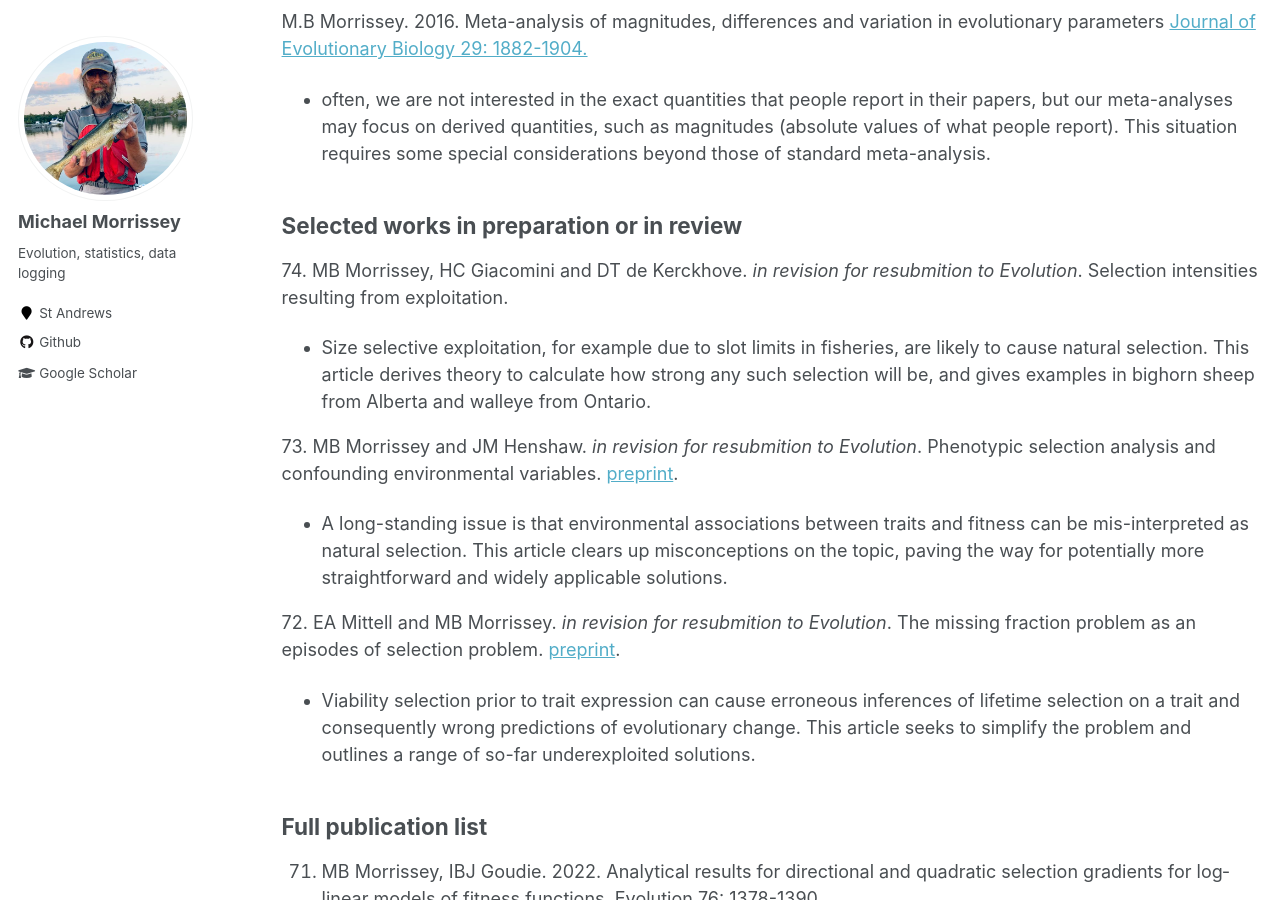
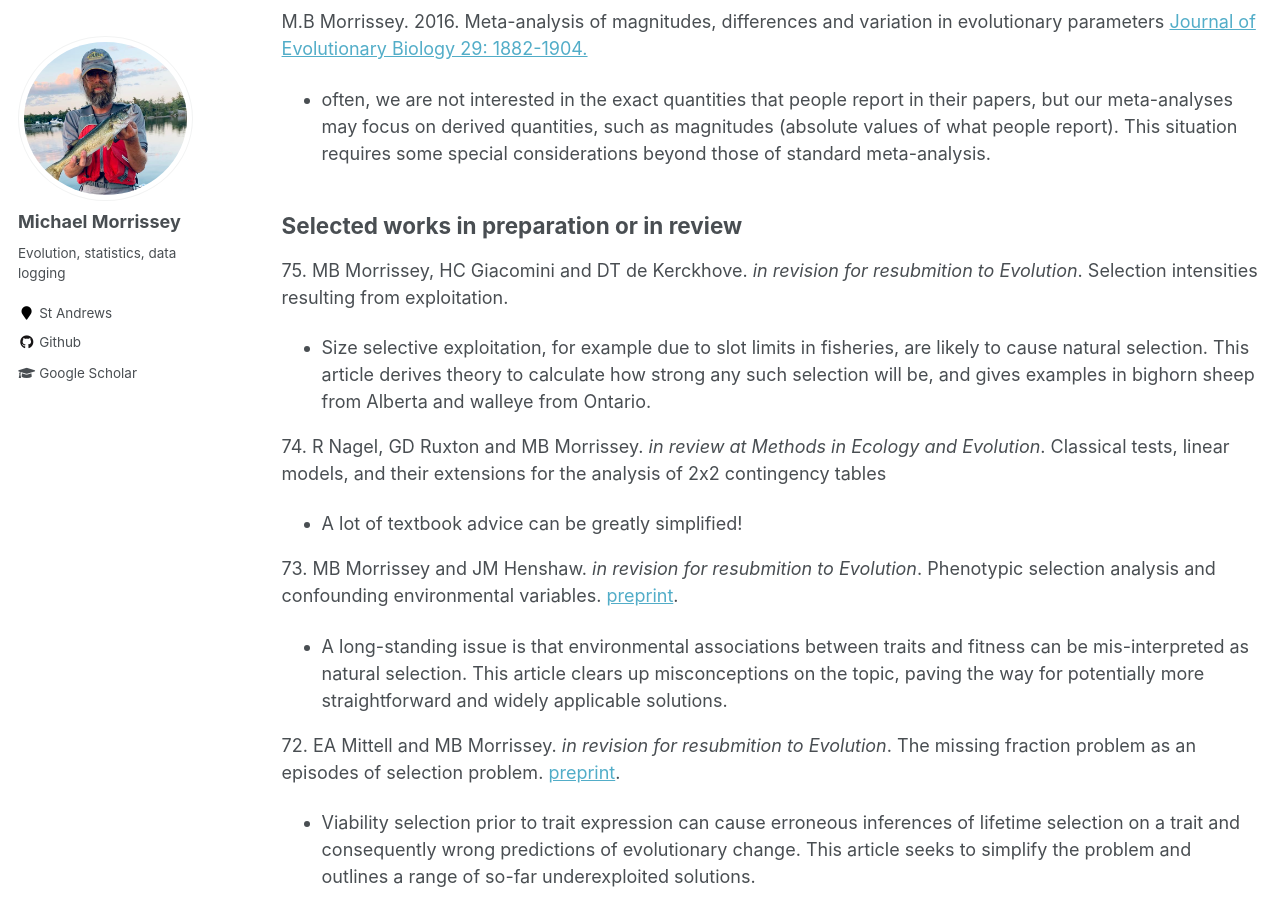
Before and after one commit to mbmorrissey/mbmorrissey.github.io, a Jekyll site: the page built from _pages/publications.md, in a window 1280 px wide and 900 px high, scrolled down 1828 px. Built offline with Jekyll 4.4.1, drawn with Linux system fonts in a browser that asks for light colours.

Commit message:
Update publications.md

```diff
--- a/_pages/publications.md
+++ b/_pages/publications.md
@@ -65,8 +65,11 @@ M.B Morrissey. 2016. Meta-analysis of magnitudes, differences and variation in e
 
 ## Selected works in preparation or in review
 
-74\. MB Morrissey, HC Giacomini and DT de Kerckhove. *in revision for resubmition to Evolution*.  Selection intensities resulting from exploitation.
+75\. MB Morrissey, HC Giacomini and DT de Kerckhove. *in revision for resubmition to Evolution*.  Selection intensities resulting from exploitation.
 - Size selective exploitation, for example due to slot limits in fisheries, are likely to cause natural selection.  This article derives theory to calculate how strong any such selection will be, and gives examples in bighorn sheep from Alberta and walleye from Ontario.
+
+74\. R Nagel, GD Ruxton and MB Morrissey. *in review at Methods in Ecology and Evolution*. Classical tests, linear models, and their extensions for the analysis of 2x2 contingency tables
+- A lot of textbook advice can be greatly simplified!
 
 73\. MB Morrissey and JM Henshaw. *in revision for resubmition to Evolution*. Phenotypic selection analysis and confounding environmental variables.  [preprint](https://www.biorxiv.org/content/10.1101/2022.06.15.496257v1).
 - A long-standing issue is that environmental associations between traits and fitness can be mis-interpreted as natural selection.  This article clears up misconceptions on the topic, paving the way for potentially more straightforward and widely applicable solutions.
```
